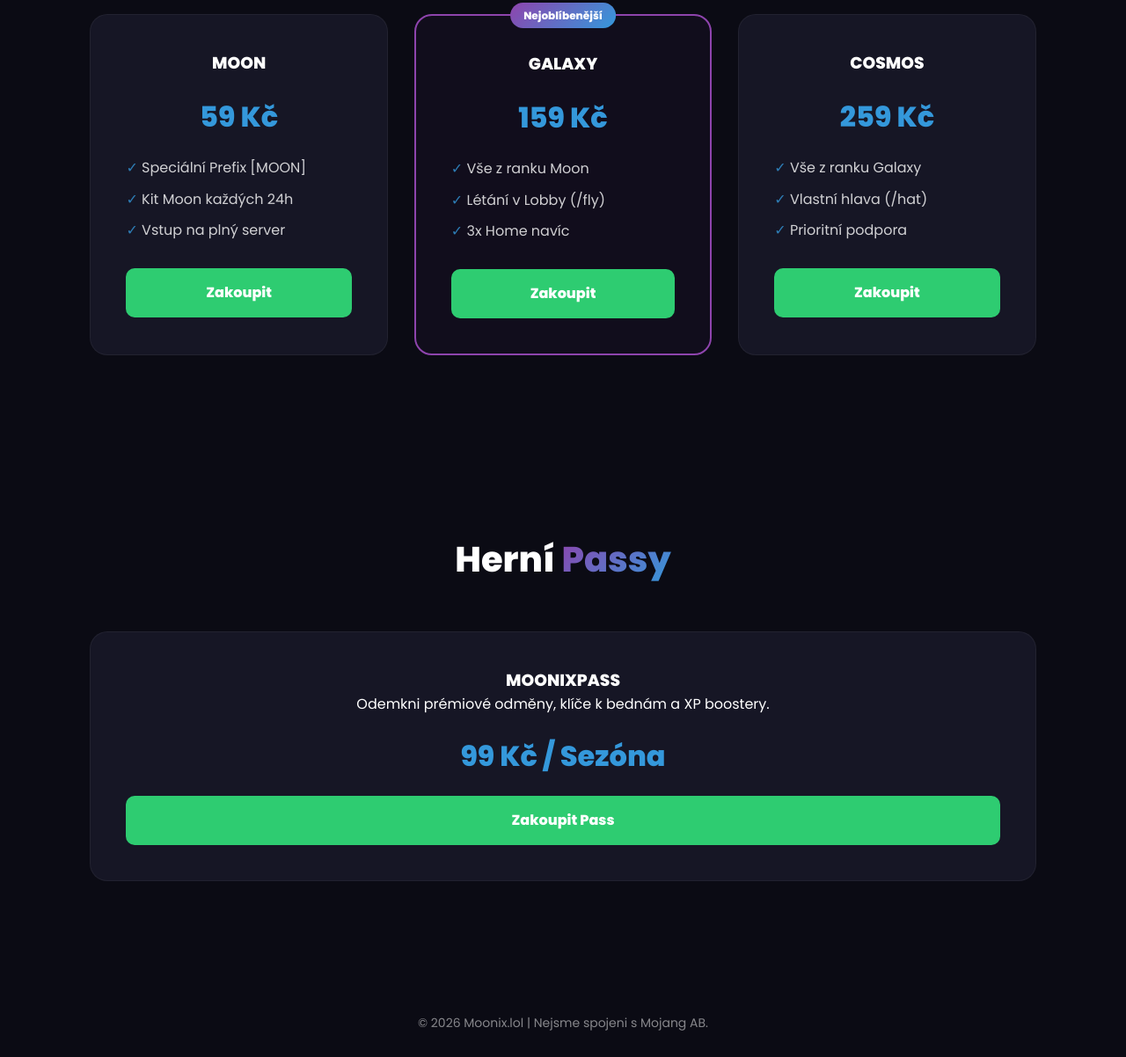
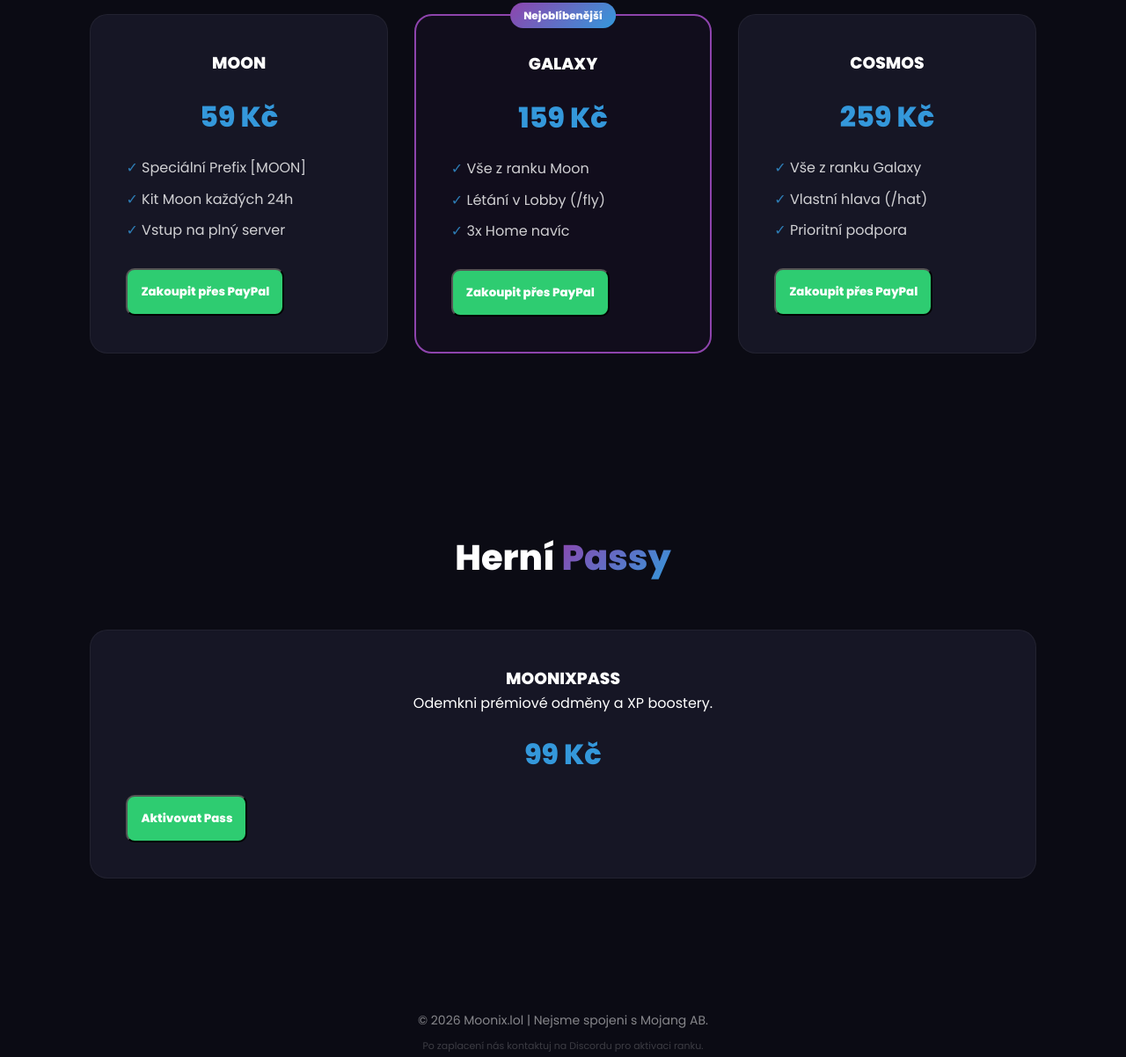
Before and after one commit to ProsteTommy/monix, a plain HTML site: page index.html in a window 1280 px wide. Shown: the part 998-2200 px from the top of the page at 88% size. Drawn offline with Linux system fonts and the light colour scheme.

Commit message:
Update index.html

```diff
--- a/index.html
+++ b/index.html
@@ -15,14 +15,14 @@
             <li><a href="#home">Domů</a></li>
             <li><a href="#store">VIP Obchod</a></li>
             <li><a href="#passes">Gamepassy</a></li>
-            <li><a href="#" class="ip-copy">play.moonix.lol</a></li>
+            <li><a href="#" class="ip-copy" onclick="copyIP()">play.moonix.lol</a></li>
         </ul>
     </nav>
 
     <header id="home" class="hero">
         <div class="hero-content">
             <h1>Vítejte v <span class="gradient-text">Moonix Obchodě</span></h1>
-            <p>Podpoř server a získej exkluzivní výhody!</p>
+            <p>Rychlá a bezpečná platba přes PayPal.</p>
         </div>
     </header>
 
@@ -37,7 +37,7 @@
                     <li>Kit Moon každých 24h</li>
                     <li>Vstup na plný server</li>
                 </ul>
-                <a href="https://discord.gg/TVUJ_INVITE" class="buy-btn">Zakoupit</a>
+                <button class="buy-btn" onclick="payWithPayPal(59)">Zakoupit přes PayPal</button>
             </div>
 
             <div class="card featured">
@@ -49,7 +49,7 @@
                     <li>Létání v Lobby (/fly)</li>
                     <li>3x Home navíc</li>
                 </ul>
-                <a href="https://discord.gg/TVUJ_INVITE" class="buy-btn">Zakoupit</a>
+                <button class="buy-btn" onclick="payWithPayPal(159)">Zakoupit přes PayPal</button>
             </div>
 
             <div class="card">
@@ -60,7 +60,7 @@
                     <li>Vlastní hlava (/hat)</li>
                     <li>Prioritní podpora</li>
                 </ul>
-                <a href="https://discord.gg/TVUJ_INVITE" class="buy-btn">Zakoupit</a>
+                <button class="buy-btn" onclick="payWithPayPal(259)">Zakoupit přes PayPal</button>
             </div>
         </div>
     </section>
@@ -71,17 +71,36 @@
             <div class="card pass-card">
                 <div class="pass-info">
                     <h3>MOONIX<span>PASS</span></h3>
-                    <p>Odemkni prémiové odměny, klíče k bednám a XP boostery.</p>
-                    <div class="price">99 Kč / Sezóna</div>
+                    <p>Odemkni prémiové odměny a XP boostery.</p>
+                    <div class="price">99 Kč</div>
                 </div>
-                <a href="https://discord.gg/TVUJ_INVITE" class="buy-btn">Zakoupit Pass</a>
+                <button class="buy-btn" onclick="payWithPayPal(99)">Aktivovat Pass</button>
             </div>
         </div>
     </section>
 
     <footer>
         <p>&copy; 2026 Moonix.lol | Nejsme spojeni s Mojang AB.</p>
+        <p style="font-size: 11px; opacity: 0.4; margin-top: 10px;">Po zaplacení nás kontaktuj na Discordu pro aktivaci ranku.</p>
     </footer>
 
+    <script>
+        function payWithPayPal(amount) {
+            // TADY ZMĚŇ "TVUJ_PAYPAL_NICK" NA SVŮJ NICK Z PAYPAL.ME
+            const paypalNick = "TVUJ_PAYPAL_NICK";
+            const url = `https://www.paypal.com/paypalme/${paypalNick}/${amount}CZK`;
+
+            // Otevře PayPal v novém okně
+            window.open(url, '_blank');
+
+            // Upozornění pro hráče
+            alert("Byl jsi přesměrován na PayPal. Po dokončení platby pošli potvrzení (screenshot) na náš Discord!");
+        }
+
+        function copyIP() {
+            navigator.clipboard.writeText("play.moonix.lol");
+            alert("IP adresa zkopírována!");
+        }
+    </script>
 </body>
 </html>
```
